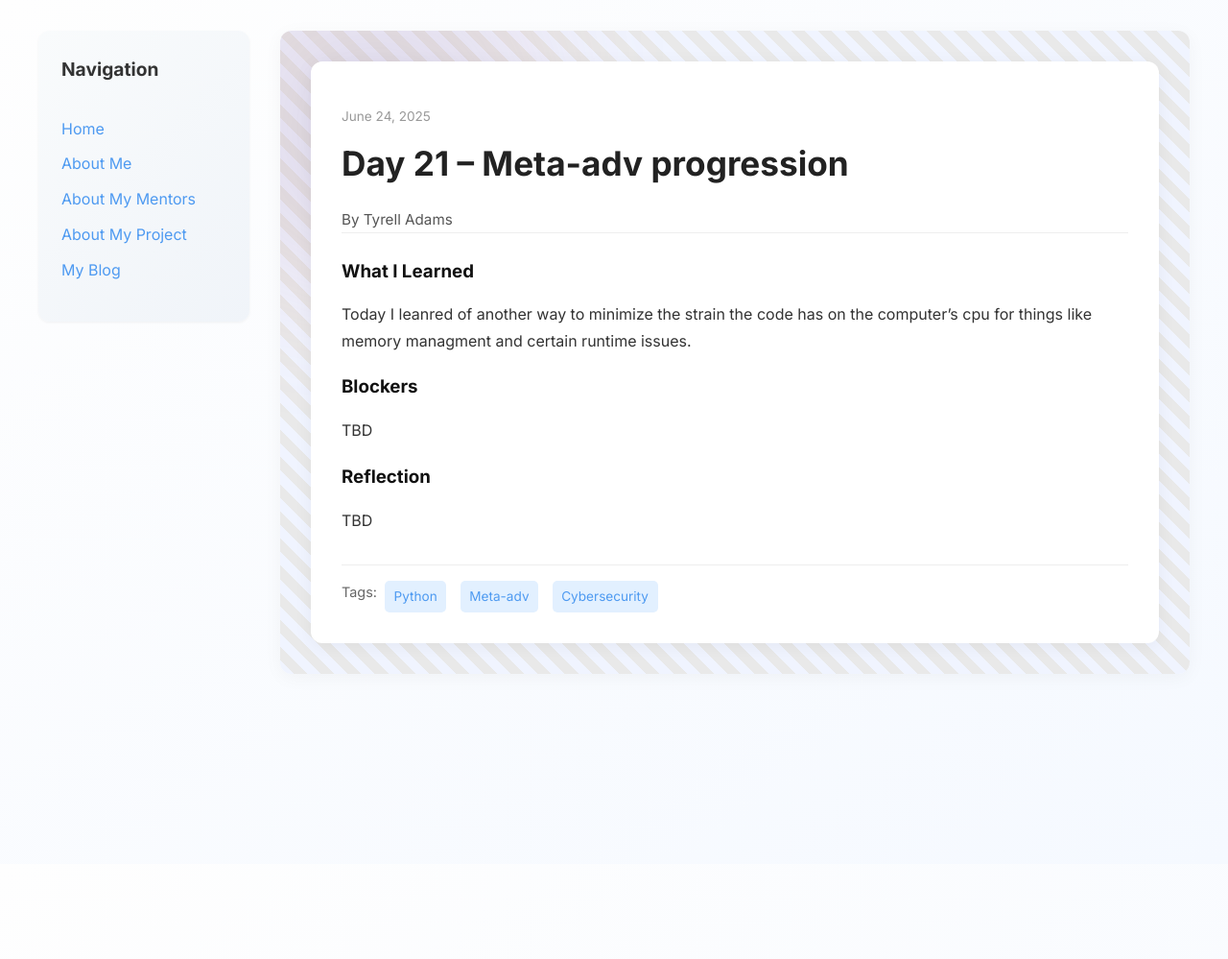
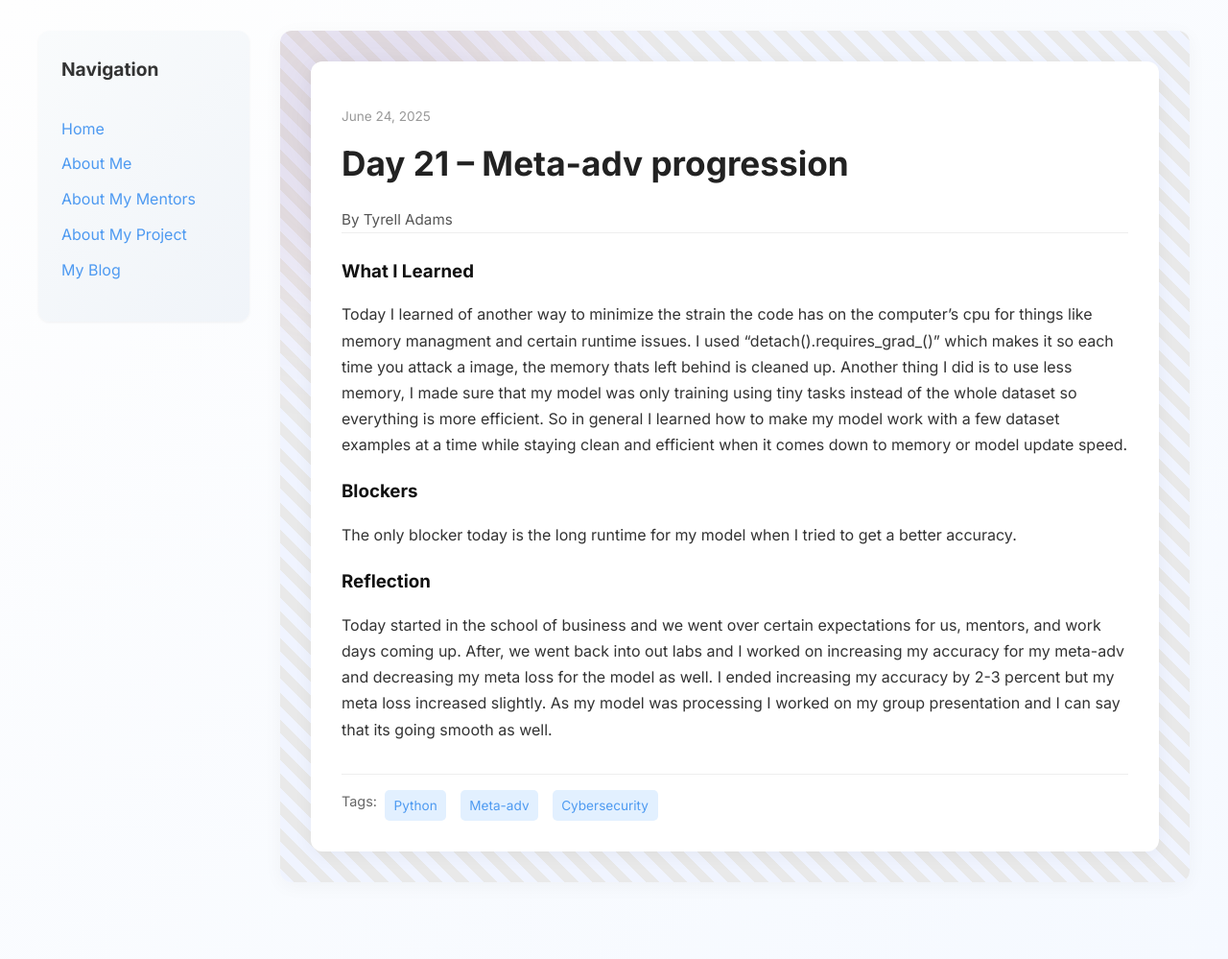
Before and after one commit to Tyrell-Adams/Tyrell-Adams.github.io, a Jekyll site: the page built from _posts/2025-06-24-day-21.md, in a window 1280 px wide. Shown: the whole page at 96% size. Built offline with Jekyll 4.4.1, drawn with Linux system fonts in a browser that asks for light colours; before the commit the page ends 900 px from its top, so only the background shows below that.

Commit message:
Update 2025-06-24-day-21.md

```diff
--- a/_posts/2025-06-24-day-21.md
+++ b/_posts/2025-06-24-day-21.md
@@ -7,9 +7,9 @@ permalink: /day21.html
 tags: ["Python", "Meta-adv", "Cybersecurity"]
 
 what_i_learned: |
-  Today I leanred of another way to minimize the strain the code has on the computer's cpu for things like memory managment and certain runtime issues.
+  Today I learned of another way to minimize the strain the code has on the computer's cpu for things like memory managment and certain runtime issues. I used "detach().requires_grad_()" which makes it so each time you attack a image, the memory thats left behind is cleaned up. Another thing I did is to use less memory, I made sure that my model was only training using tiny tasks instead of the whole dataset so everything is more efficient. So in general I learned how to make my model work with a few dataset examples at a time while staying clean and efficient when it comes down to memory or model update speed.
 blockers: |
-  TBD
+  The only blocker today is the long runtime for my model when I tried to get a better accuracy.
 reflection: |
-  TBD
+  Today started in the school of business and we went over certain expectations for us, mentors, and work days coming up. After, we went back into out labs and I worked on increasing my accuracy for my meta-adv and decreasing my meta loss for the model as well. I ended increasing my accuracy by 2-3 percent but my meta loss increased slightly. As my model was processing I worked on my group presentation and I can say that its going smooth as well.
 ---
```
